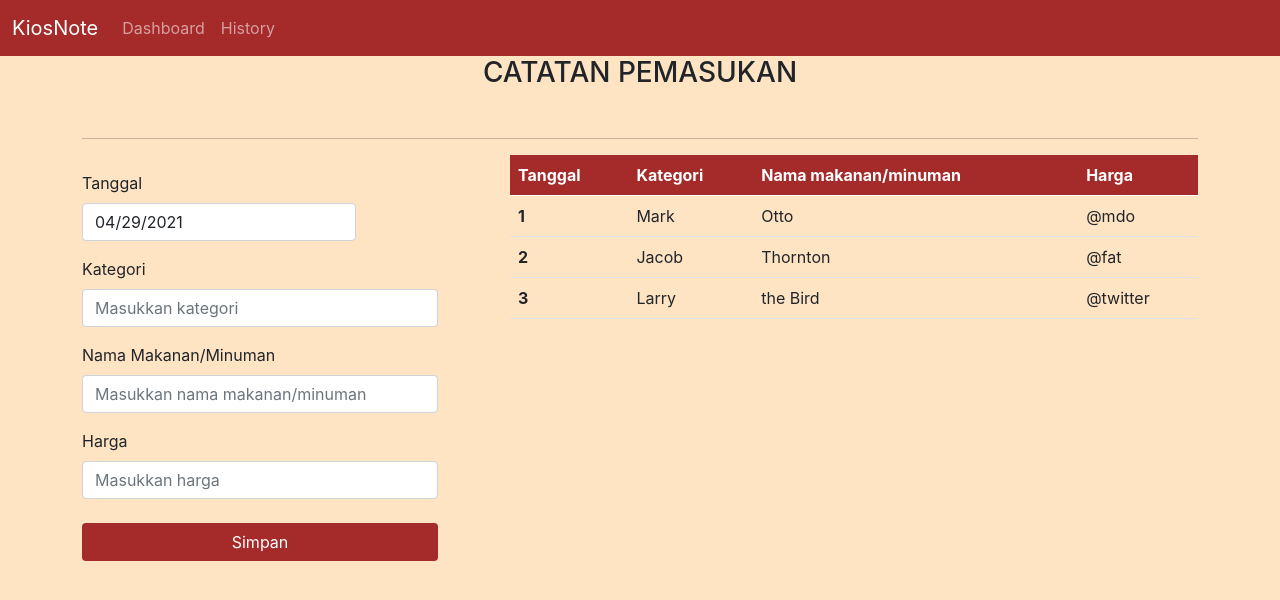
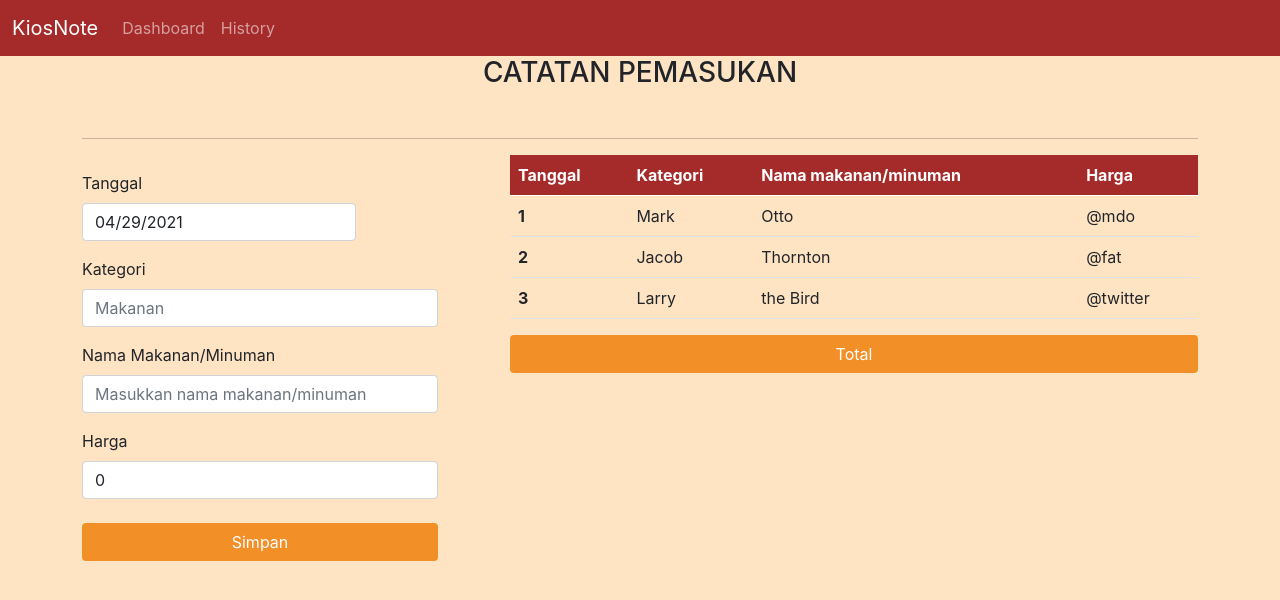
Before and after one commit to MarkM29/final-back-end, a React (Create React App) app: page /dashboard in a window 1280 px wide. Shown: the top 600 px of the page. Built offline with nearby package versions, Linux system fonts and the light colour scheme.

Commit message:
change firebase project (fix database problem)

```diff
--- a/src/components/pages/Dashboard/index.js
+++ b/src/components/pages/Dashboard/index.js
@@ -7,6 +7,28 @@ import "../../../App.css";
 
 const Dashboard = () => {
   const [startDate, setStartDate] = useState(new Date());
+  const [kategori, setKategori] = useState("");
+  const [produk, setProduk] = useState("");
+  const [harga, setHarga] = useState(0);
+  const [button, setButton] = useState("Save");
+
+  const handleSubmit = () => {
+    const data = {
+      date: startDate,
+      kategori: kategori,
+      produk: produk,
+      harga: harga,
+    };
+    console.log(data);
+    resetFrom();
+  };
+
+  const resetFrom = () => {
+    setStartDate(new Date());
+    setKategori("");
+    setHarga(0);
+    setProduk("");
+  };
 
   return (
     <div style={{ backgroundColor: "bisque", height: "100vh" }}>
@@ -24,21 +46,31 @@ const Dashboard = () => {
             />
             <Input
               label="Kategori"
-              placeholder="Masukkan kategori"
+              placeholder="Makanan"
               className="form-control"
+              value={kategori}
+              onChange={(event) => setKategori(event.target.value)}
             />
             <Input
               label="Nama Makanan/Minuman"
               placeholder="Masukkan nama makanan/minuman"
               className="form-control"
+              value={produk}
+              onChange={(event) => setProduk(event.target.value)}
             />
             <Input
               label="Harga"
-              placeholder="Masukkan harga"
               className="form-control"
+              value={harga}
+              onChange={(event) => setHarga(event.target.value)}
             />
             <br />
-            <Button text="Simpan" color="brown" textColor="white" />
+            <Button
+              text="Simpan"
+              color="#F28F27"
+              textColor="white"
+              onSubmit={handleSubmit}
+            />
           </div>
           <div className="col-sm ms-5">
             <table class="table">
@@ -71,6 +103,7 @@ const Dashboard = () => {
                 </tr>
               </tbody>
             </table>
+            <Button text="Total" color="#F28F27" textColor="white" />
           </div>
         </div>
       </div>
--- a/src/config/Firebase/index.js
+++ b/src/config/Firebase/index.js
@@ -1,12 +1,12 @@
 import firebase from "firebase";
 
 const firebaseConfig = {
-  apiKey: "AIzaSyDyqvNkgLQc-Tv5UsFv8krOtGrLiNq_Ud0",
-  authDomain: "final-back-end-b7b86.firebaseapp.com",
-  projectId: "final-back-end-b7b86",
-  storageBucket: "final-back-end-b7b86.appspot.com",
-  messagingSenderId: "206360780163",
-  appId: "1:206360780163:web:d20f79e1e03ddaa71d6ab6",
+  apiKey: "AIzaSyAzNuM6FLzGgcOSgkOD05K8XwKRqbDJG1Q",
+  authDomain: "final-back-end-611ee.firebaseapp.com",
+  projectId: "final-back-end-611ee",
+  storageBucket: "final-back-end-611ee.appspot.com",
+  messagingSenderId: "952995137430",
+  appId: "1:952995137430:web:25e59dd5d46d4e74883fb7",
 };
 // Initialize Firebase
 firebase.initializeApp(firebaseConfig);
```
